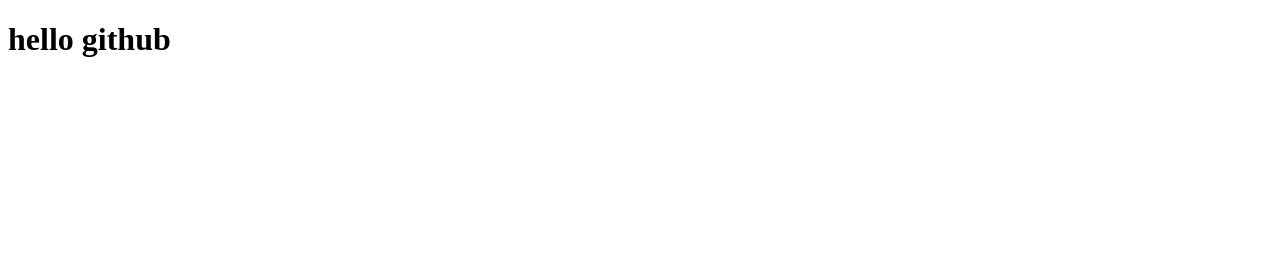
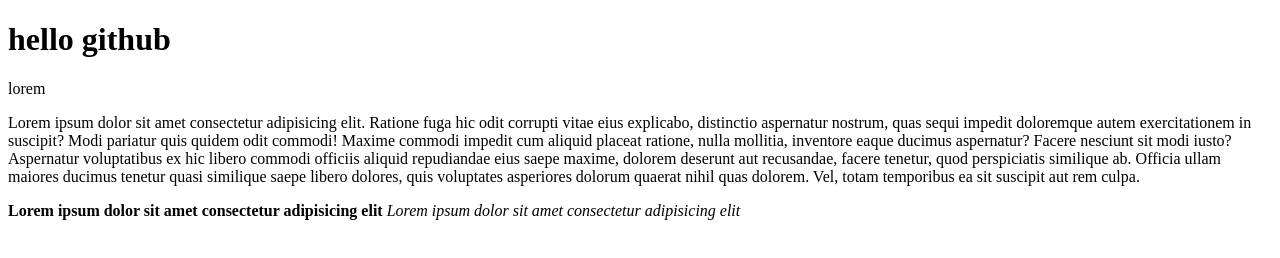
Before and after one commit to alex1606-alt/itacadem, a plain HTML site: page index.html in a window 1280 px wide. Drawn offline with Linux system fonts and the light colour scheme.

Commit message:
add text and link

```diff
--- a/index.html
+++ b/index.html
@@ -7,6 +7,9 @@
 </head>
 <body>
     <h1>hello github</h1>
-
+    <p>lorem   </p>
+    <p>Lorem ipsum dolor sit amet consectetur adipisicing elit. Ratione fuga hic odit corrupti vitae eius explicabo, distinctio aspernatur nostrum, quas sequi impedit doloremque autem exercitationem in suscipit? Modi pariatur quis quidem odit commodi! Maxime commodi impedit cum aliquid placeat ratione, nulla mollitia, inventore eaque ducimus aspernatur? Facere nesciunt sit modi iusto? Aspernatur voluptatibus ex hic libero commodi officiis aliquid repudiandae eius saepe maxime, dolorem deserunt aut recusandae, facere tenetur, quod perspiciatis similique ab. Officia ullam maiores ducimus tenetur quasi similique saepe libero dolores, quis voluptates asperiores dolorum quaerat nihil quas dolorem. Vel, totam temporibus ea sit suscipit aut rem culpa.</p>
+    <b>Lorem ipsum dolor sit amet consectetur adipisicing elit</b>
+    <i>Lorem ipsum dolor sit amet consectetur adipisicing elit</i>
 </body>
 </html>
```
Also changed, not shown: about.html (+2 -0 lines).
